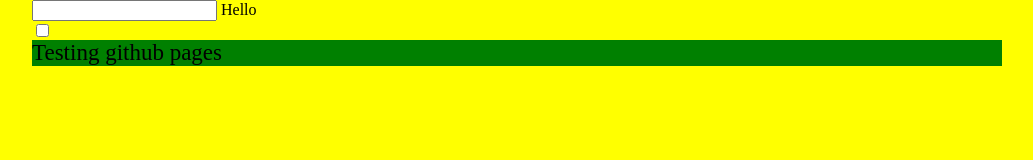
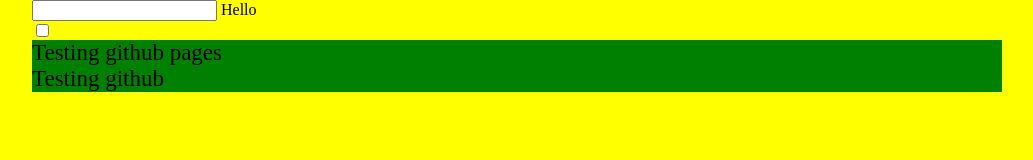
Before and after one commit to makarsky/site, a plain HTML site: page index.html in a window 1280 px wide. Shown: the whole page, without its empty margins (123-1156 px from the left). Drawn offline with nearby package versions, Linux system fonts and the light colour scheme.

Commit message:
Add new div

```diff
--- a/index.html
+++ b/index.html
@@ -14,7 +14,7 @@
 		<div ng-show="ShowCheck">Текст после клика на checkbox</div>
 
 		<div>Testing github pages</div>
-
+		<div>Testing github</div>
 
 	</body>
 </html>
```
